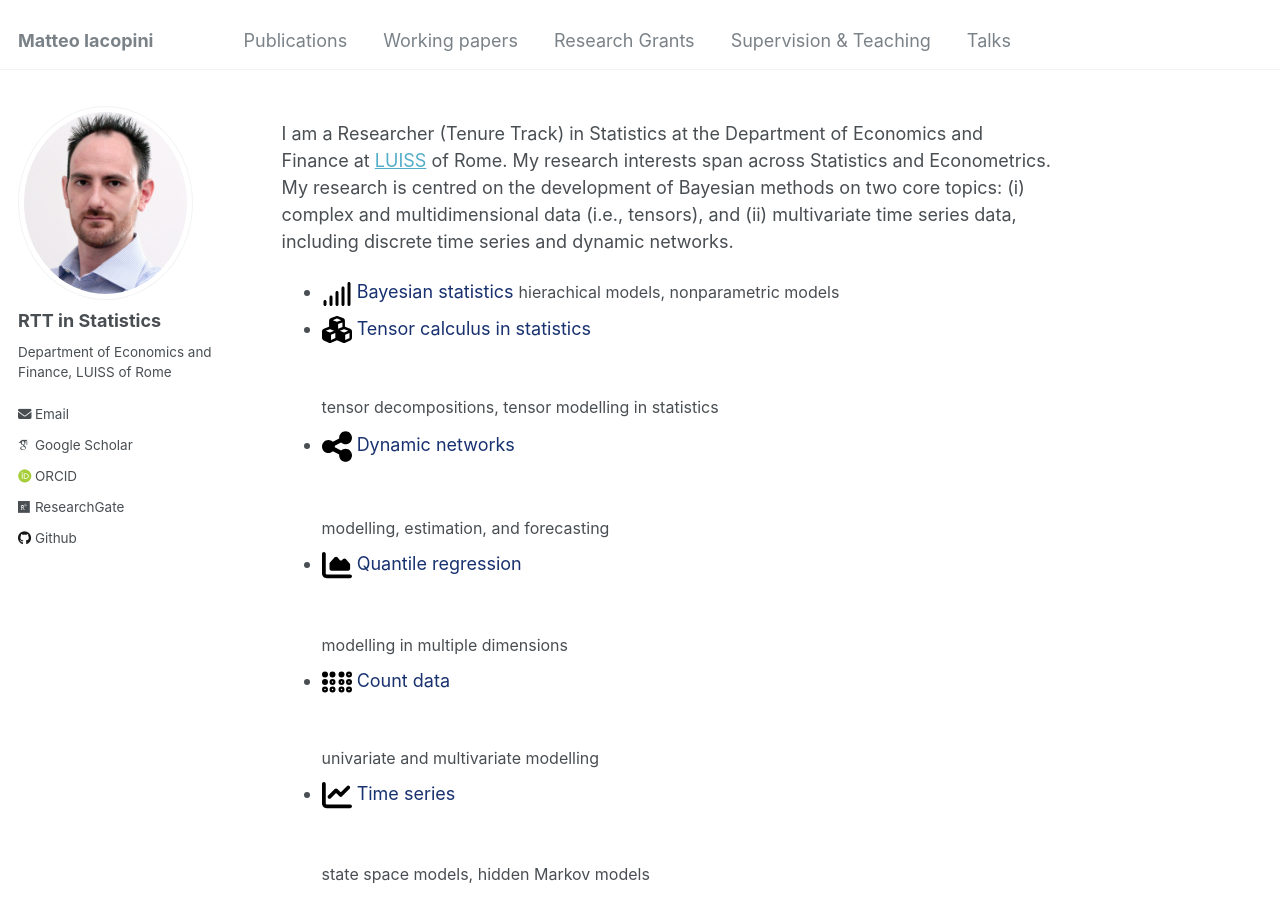
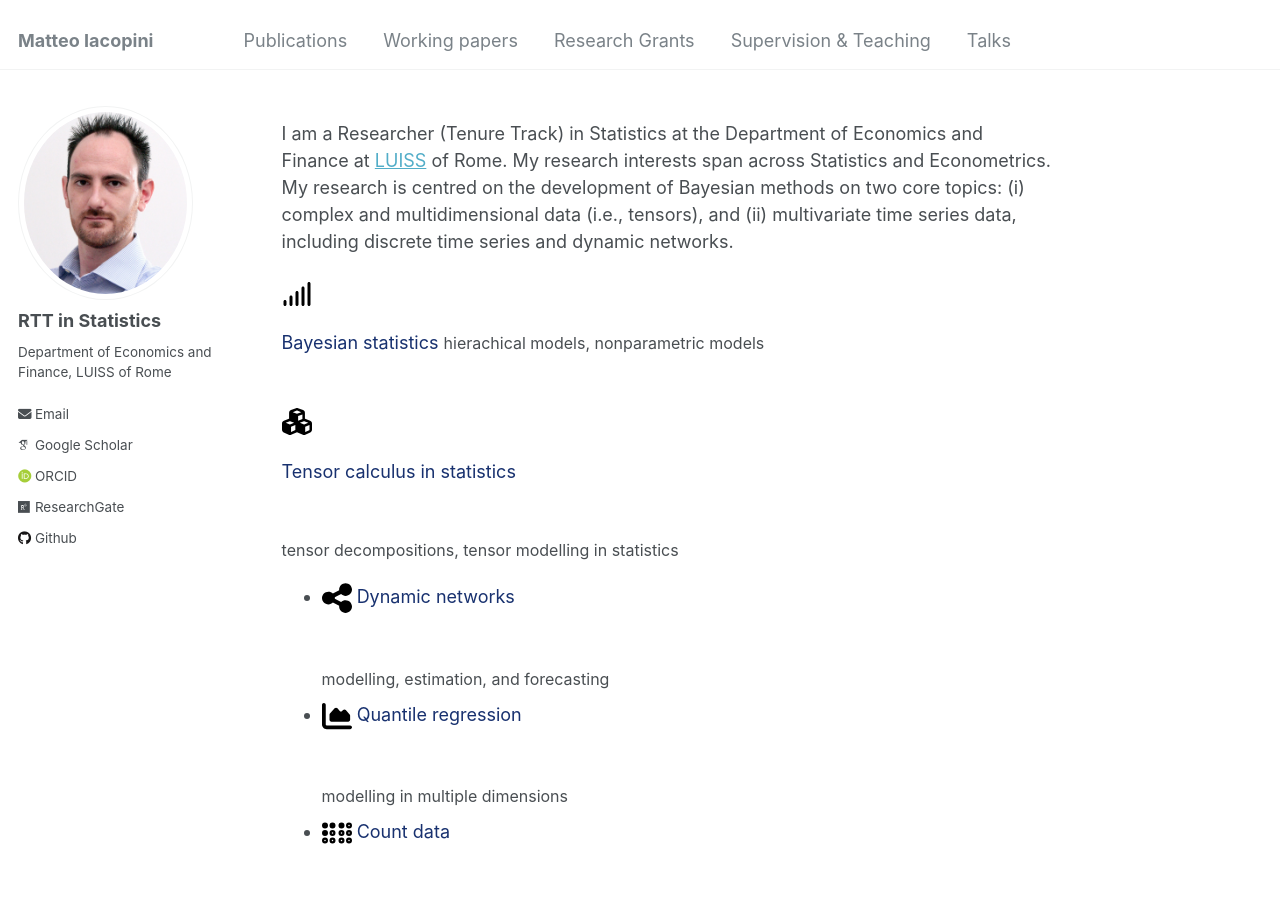
Before and after one commit to matteoiacopini/matteoiacopini.github.io, a Jekyll site: the page built from _pages/about.md, in a window 1280 px wide and 900 px high. Built offline with Jekyll 4.4.1, drawn with Linux system fonts in a browser that asks for light colours; some web fonts are replaced.

Commit message:
Update about.md

```diff
--- a/_pages/about.md
+++ b/_pages/about.md
@@ -10,11 +10,12 @@ redirect_from:
 
 I am a Researcher (Tenure Track) in Statistics at the Department of Economics and Finance at [LUISS](https://economiaefinanza.luiss.it) of Rome. My research interests span across Statistics and Econometrics. My research is centred on the development of Bayesian methods on two core topics: (i) complex and multidimensional data (i.e., tensors), and (ii) multivariate time series data, including discrete time series and dynamic networks.
 
-* <img src="images/signal.svg" width="30" height="30">
+<img src="images/signal.svg" width="30" height="30">
   <font size="4" style="color:#18316F">Bayesian statistics</font>
-  <font size="3">hierachical models, nonparametric models</font>
+  <font size="3">hierachical models, nonparametric models</font><br />
 
-* <img src="images/cubes.svg" width="30" height="30">
+
+<img src="images/cubes.svg" width="30" height="30">
   <font size="4" style="color:#18316F">Tensor calculus in statistics</font><br />
   <font size="3">tensor decompositions, tensor modelling in statistics</font>
 
```
